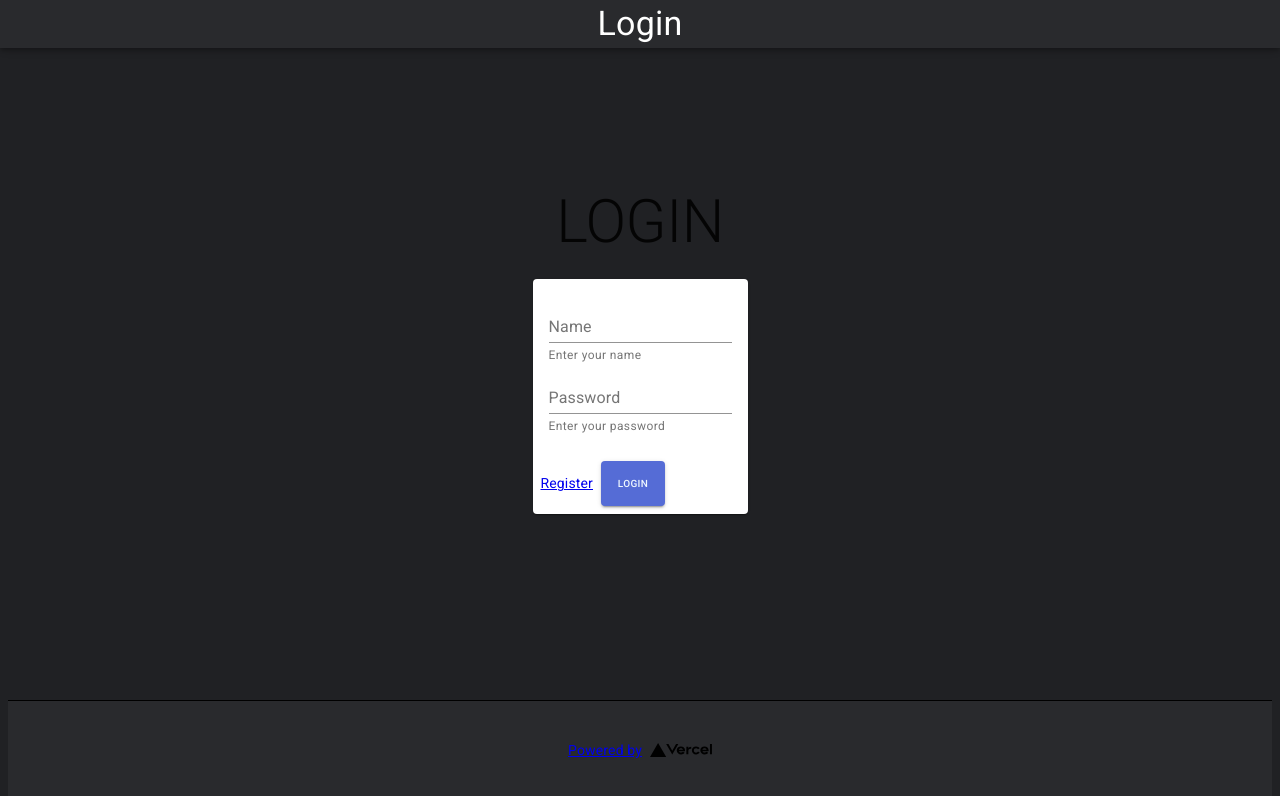
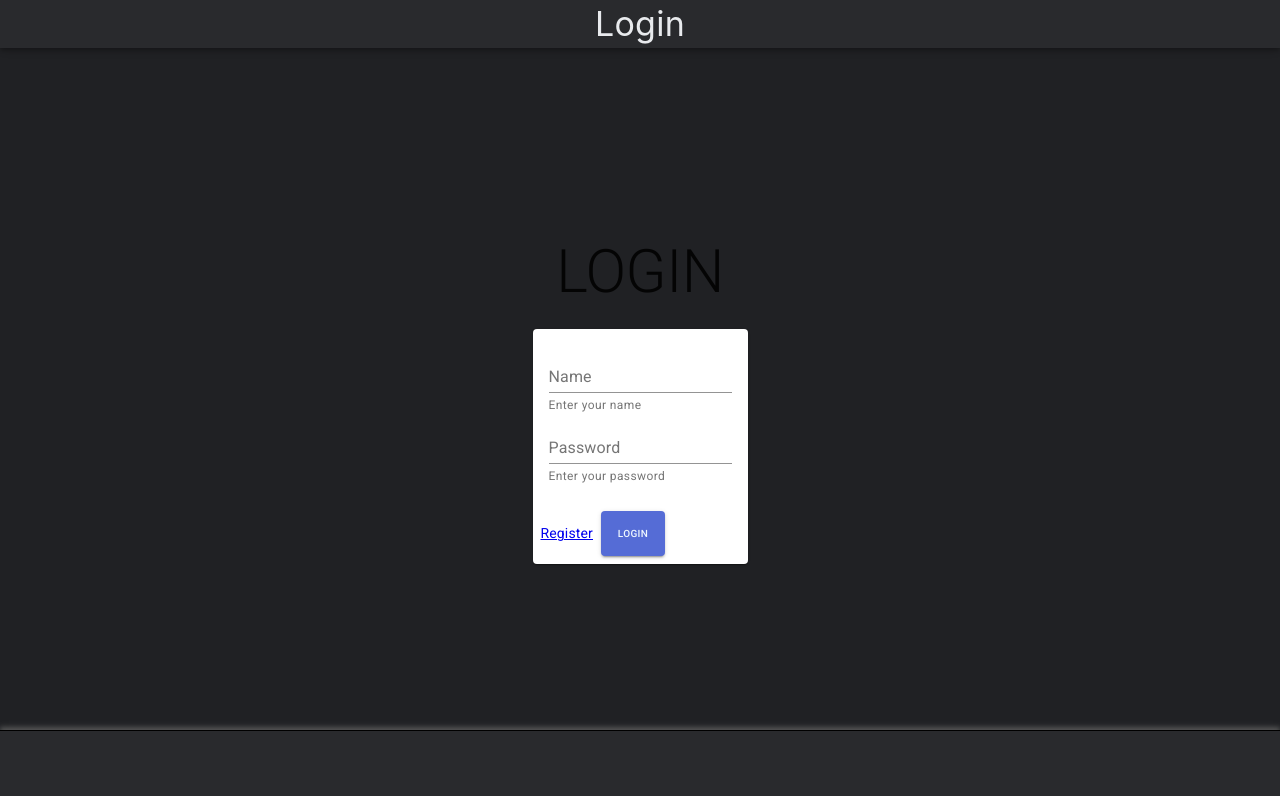
Before and after one commit to K-Daiki-0ne/ex, a Next.js app in the folder web/: page /login in a window 1280 px wide. Shown: the top 796 px of the page. Built offline with nearby package versions, Linux system fonts and the light colour scheme.

Commit message:
modified: footer color

```diff
--- a/web/src/pages/index.tsx
+++ b/web/src/pages/index.tsx
@@ -19,7 +19,7 @@ export default function Home():JSX.Element {
 
       <AppBar position="fixed" className={classes.header}>
         <Toolbar variant="dense" className={styles.title}>
-          <Typography variant="h4" color="inherit">
+          <Typography variant="h4" color="inherit" className={classes.headerText}>
             EX
           </Typography>
         </Toolbar>
--- a/web/src/pages/login.tsx
+++ b/web/src/pages/login.tsx
@@ -19,7 +19,7 @@ const Login: React.FC = (): JSX.Element => {
 
       <AppBar position="fixed" className={classes.header}>
         <Toolbar variant="dense" className={styles.title}>
-          <Typography variant="h4" color="inherit">
+          <Typography variant="h4" color="inherit" className={classes.headerText}>
             Login
           </Typography>
         </Toolbar>
@@ -35,14 +35,7 @@ const Login: React.FC = (): JSX.Element => {
       </main>
 
       <footer className={styles.footer}>
-        <a
-          href="https://vercel.com?utm_source=create-next-app&utm_medium=default-template&utm_campaign=create-next-app"
-          target="_blank"
-          rel="noopener noreferrer"
-        >
-          Powered by{' '}
-          <img src="/vercel.svg" alt="Vercel Logo" className={styles.logo} />
-        </a>
+
       </footer>
     </div>
   )
--- a/web/src/pages/main.tsx
+++ b/web/src/pages/main.tsx
@@ -19,7 +19,7 @@ const Main: React.FC = (): JSX.Element => {
 
       <AppBar position="fixed" className={classes.header}>
         <Toolbar variant="dense" className={styles.title}>
-          <Typography variant="h4" color="inherit">
+          <Typography variant="h4" color="inherit" className={classes.headerText}>
             EX
           </Typography>
         </Toolbar>
--- a/web/src/pages/register.tsx
+++ b/web/src/pages/register.tsx
@@ -19,7 +19,7 @@ const Register: React.FC = (): JSX.Element => {
 
       <AppBar position="fixed" className={classes.header}>
         <Toolbar variant="dense" className={styles.title}>
-          <Typography variant="h4" color="inherit">
+          <Typography variant="h4" color="inherit" className={classes.headerText}>
           Register
           </Typography>
         </Toolbar>
--- a/web/src/styles/Home.module.css
+++ b/web/src/styles/Home.module.css
@@ -18,16 +18,19 @@
 }
 
 .footer {
+  position: absolute;
+  bottom: 0px;
   width: 100%;
-  height: 100px;
+  height: 70px;
   border-top: 1px solid #000000;
   display: flex;
   justify-content: center;
   align-items: center;
   background-color: #292A2D;
+  box-shadow: 0 -3px 5px #555555;
 }
 
-.footer img {
+/* .footer img {
   margin-left: 0.5rem;
 }
 
@@ -35,7 +38,7 @@
   display: flex;
   justify-content: center;
   align-items: center;
-}
+} */
 
 .logo {
   height: 1em;
--- a/web/src/theme/style.ts
+++ b/web/src/theme/style.ts
@@ -4,6 +4,21 @@ import { makeStyles } from '@material-ui/core/styles'
 const useStyle = makeStyles({
   header: {
     backgroundColor: "#292A2D"
+  },
+  headerText: {
+    color: "#E8EAED",
+    fontFamily: [
+      '-apple-system',
+      'BlinkMacSystemFont',
+      '"Segoe UI"',
+      'Roboto',
+      '"Helvetica Neue"',
+      'Arial',
+      'sans-serif',
+      '"Apple Color Emoji"',
+      '"Segoe UI Emoji"',
+      '"Segoe UI Symbol"',
+    ].join(','),
   }
 });
 
```
